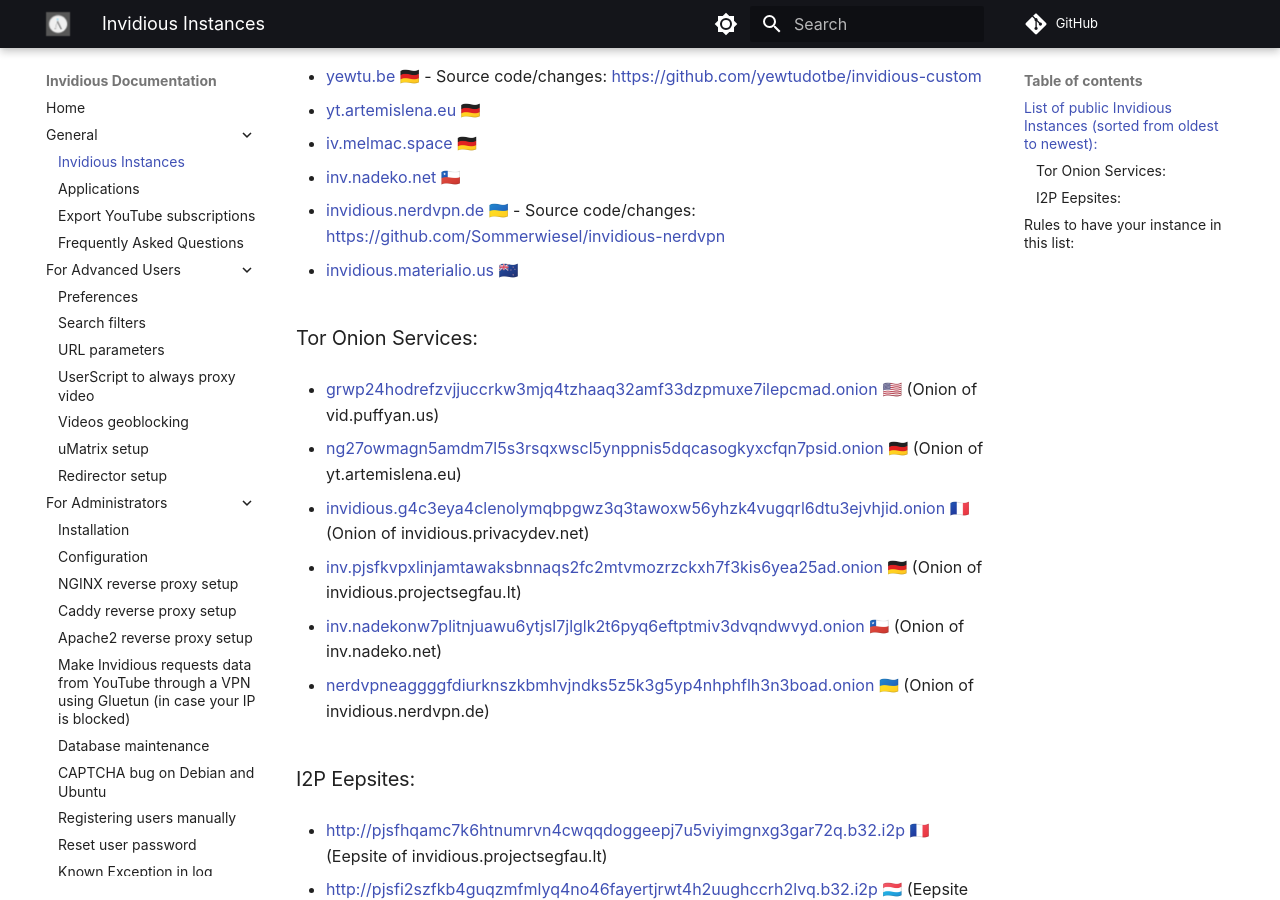
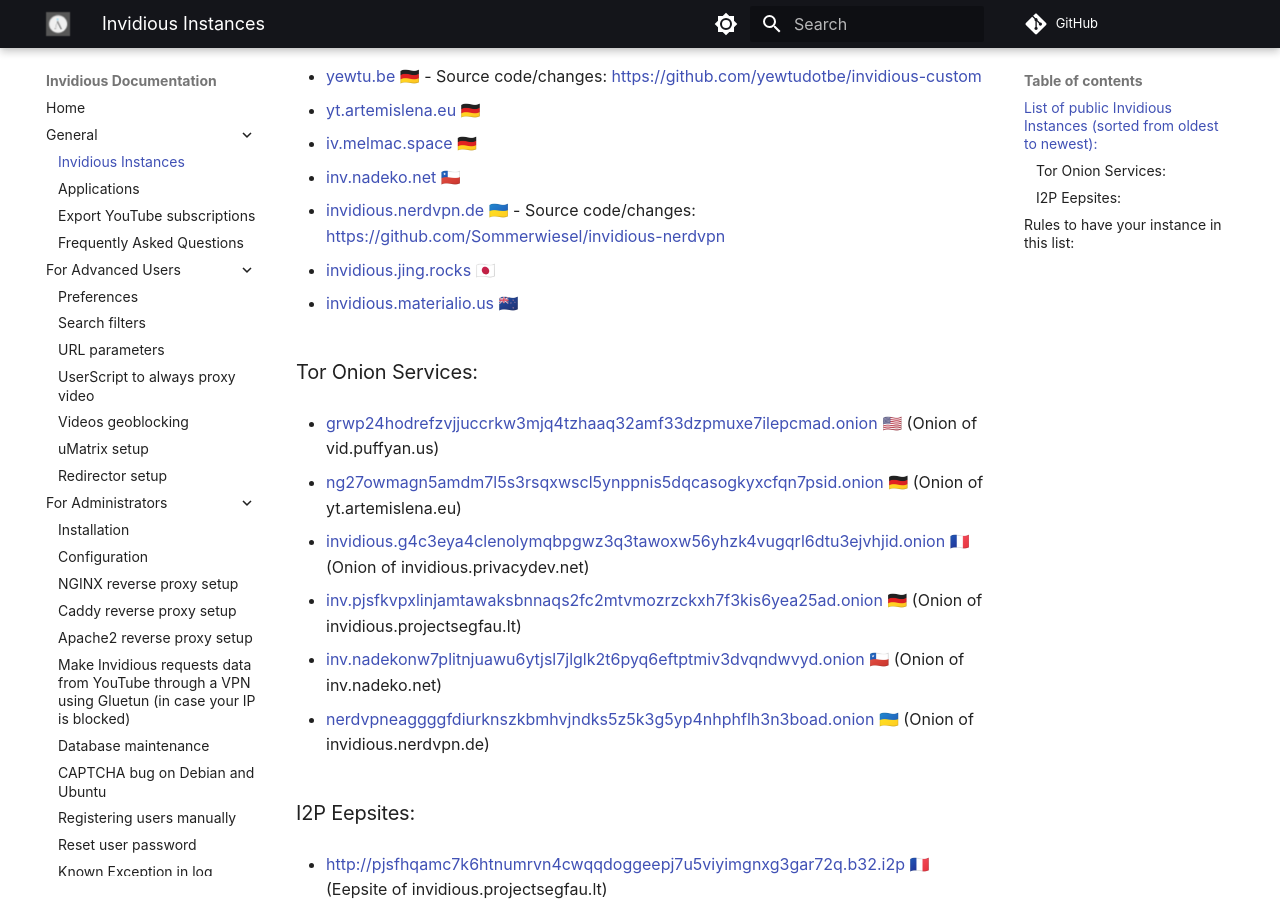
Before and after one commit to iv-org/documentation, an MkDocs documentation site: the page built from docs/instances.md, in a window 1280 px wide and 900 px high, scrolled down 384 px. Built offline with MkDocs 1.6.1 and Material for MkDocs 9.7.7, drawn with Linux system fonts in a browser that asks for light colours; comment, search, counter and statistics services are not loaded.

Commit message:
add back invidious.jing.rocks

```diff
--- a/docs/instances.md
+++ b/docs/instances.md
@@ -17,6 +17,8 @@
 * [inv.nadeko.net](https://inv.nadeko.net) 🇨🇱
 
 * [invidious.nerdvpn.de](https://invidious.nerdvpn.de) 🇺🇦 - Source code/changes: https://github.com/Sommerwiesel/invidious-nerdvpn
+
+* [invidious.jing.rocks](https://invidious.jing.rocks) 🇯🇵
 
 * [invidious.materialio.us](https://invidious.materialio.us) 🇳🇿
 
```
